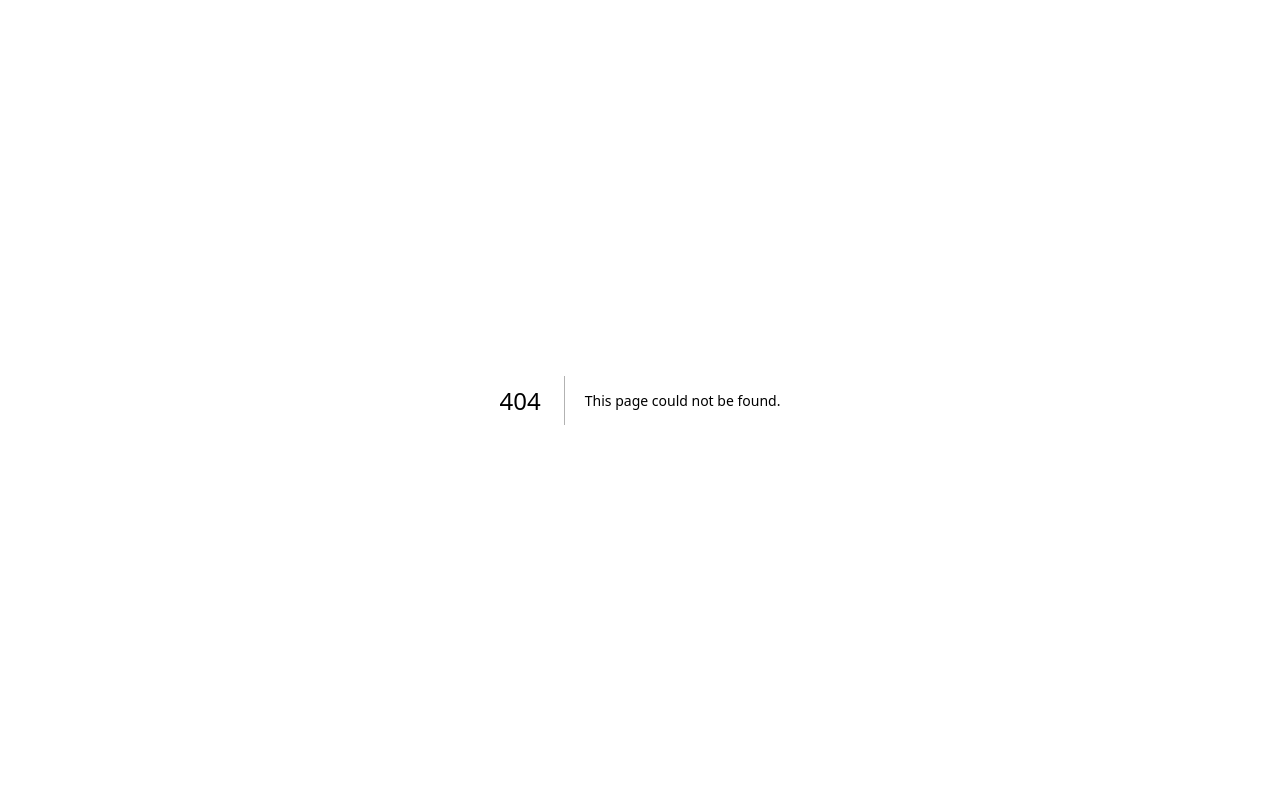
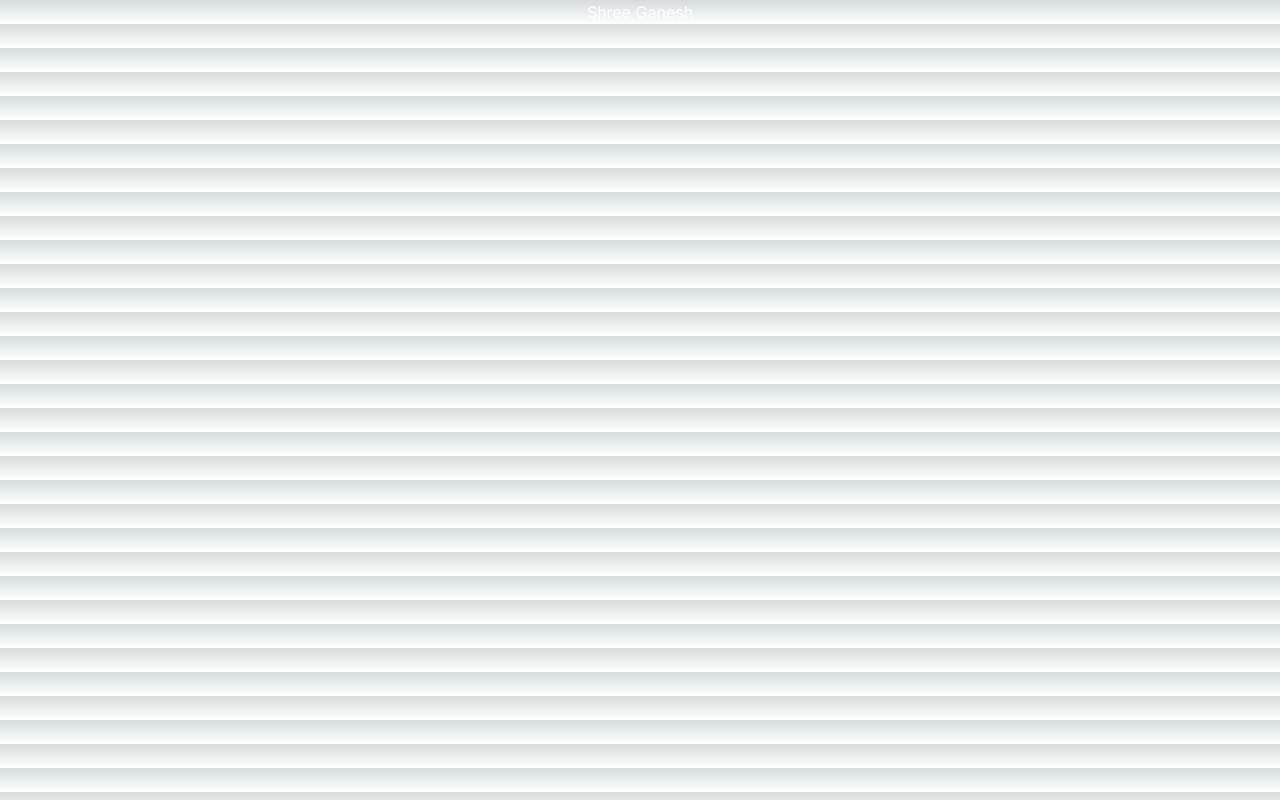
Before and after one commit to Jigisha15/Xzect, a Next.js app: page /home in a window 1280 px wide. Before the commit this address had no page. Built offline with nearby package versions, Linux system fonts and the light colour scheme.

Commit message:
Initial commit

```diff
--- /dev/null
+++ b/src/app/home/page.tsx
@@ -0,0 +1,7 @@
+export default function HomePage() {
+    return (
+        <div className="home">
+            <h1 className="text-center text-white">Shree Ganesh</h1>
+        </div>
+    )
+}
--- a/src/app/layout.tsx
+++ b/src/app/layout.tsx
@@ -16,7 +16,9 @@ export default function RootLayout({
 }) {
   return (
     <html lang="en">
-      <body className={inter.className}>{children}</body>
+      <body className={inter.className}>
+        {children}
+      </body>
     </html>
   )
 }
```
